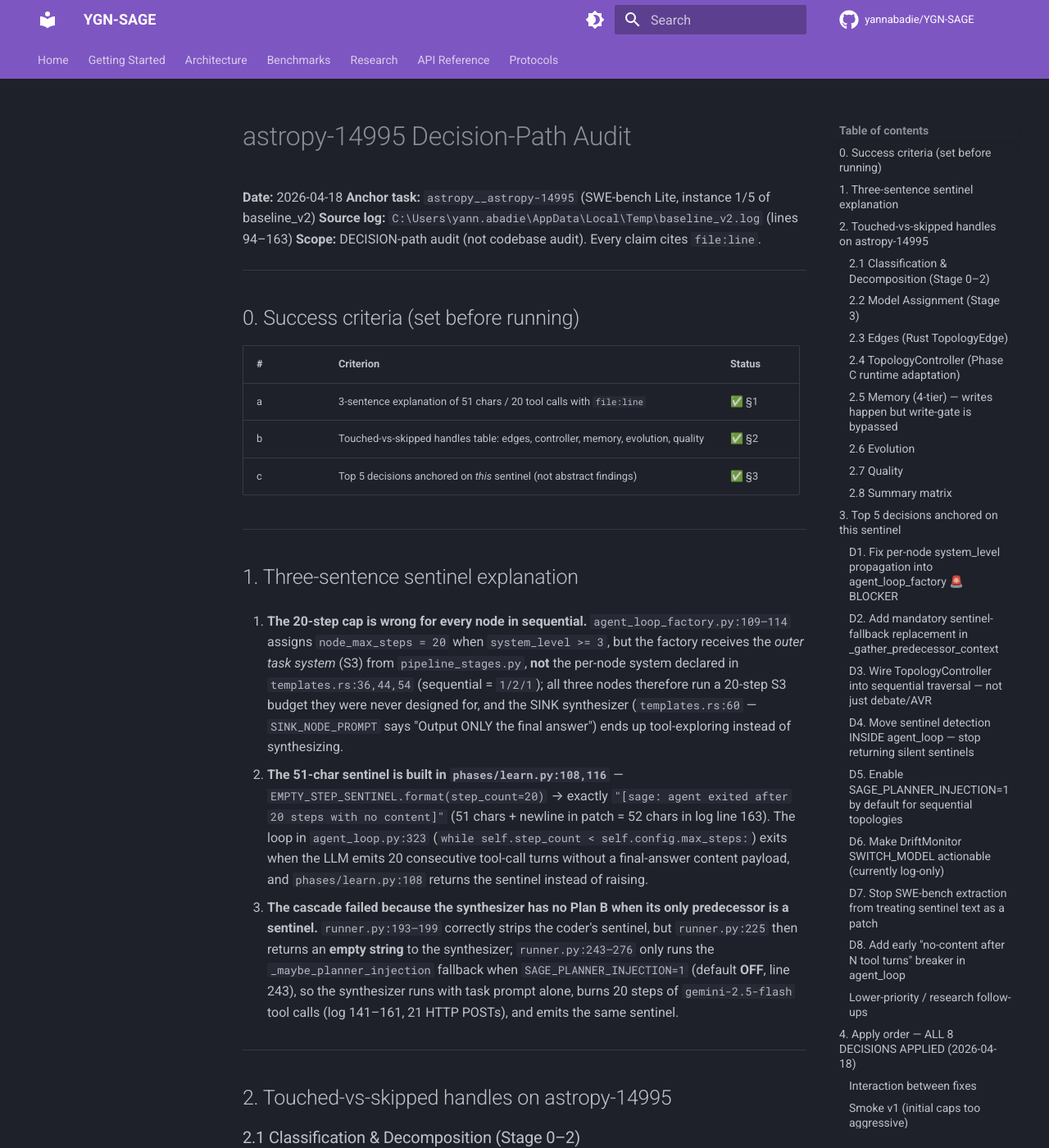
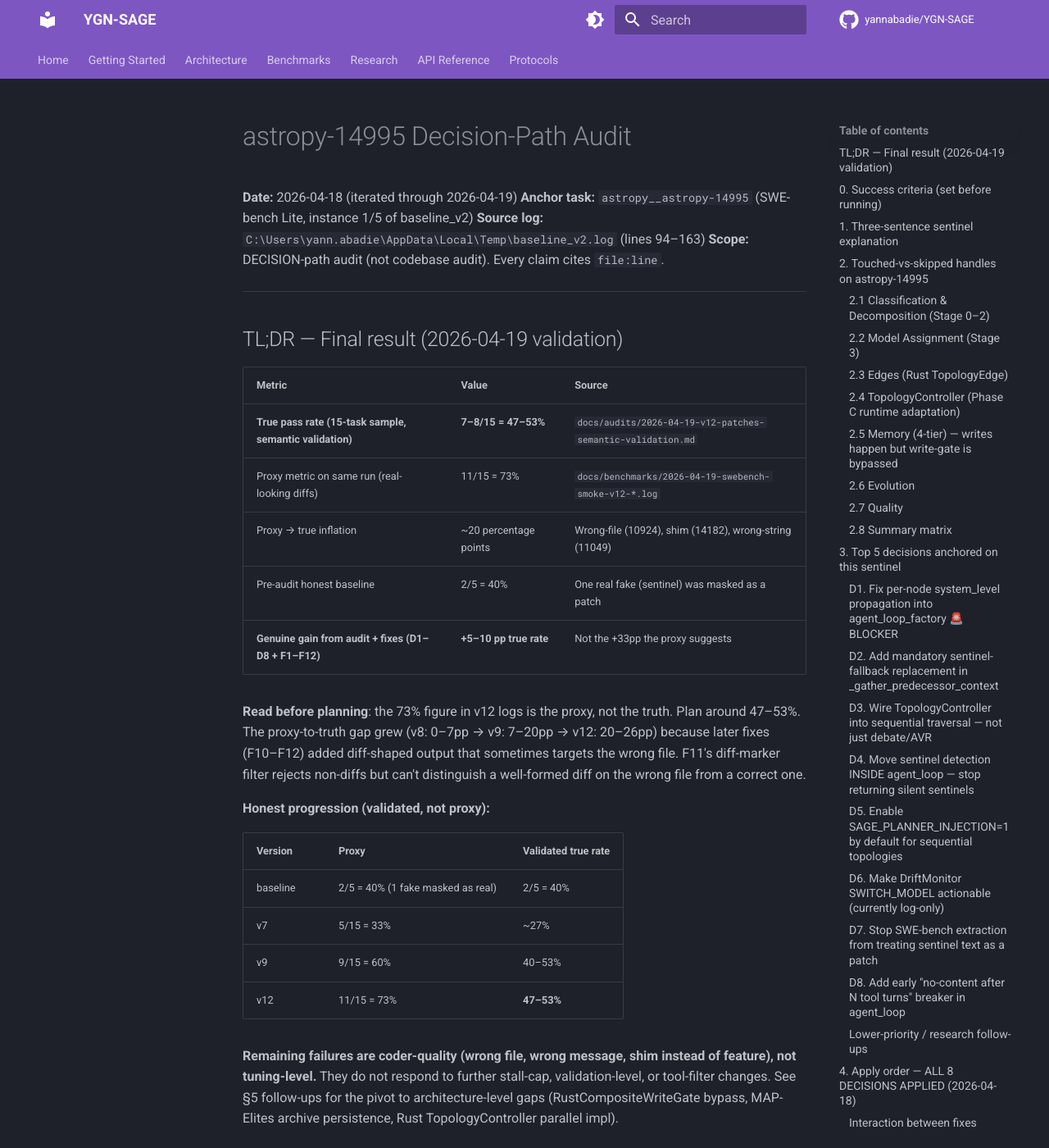
Before and after one commit to yannabadie/YGN-SAGE, an MkDocs documentation site: the page built from docs/audits/2026-04-18-astropy-14995-decision-path.md, in a window 1280 px wide and 1400 px high. Shown: the whole window at 82% size. Built offline with MkDocs 1.6.1 and Material for MkDocs 9.7.7, drawn with Linux system fonts in a browser that asks for light colours; comment, search, counter and statistics services are not loaded.

Commit message:
docs: audit TL;DR cites true 47-53% rate, not proxy 73%
Per advisor review of 2026-04-19 semantic validation: the audit doc
previously had the honest progression table buried in §6. Future readers
would plan around 73% and miss the ~20pp proxy-to-truth gap. Adds a
prominent TL;DR block with:

- True pass rate: 7-8/15 = 47-53% (semantic validation vs gold)
- Proxy: 11/15 = 73% (what the log shows)
- Genuine audit gain: +5-10pp true, not +33pp proxy suggests
- Remaining failures are coder-quality (wrong file, wrong message,
  shim-not-feature), not tunable parameters

Closes the SWE-Lite tuning loop; next pivot is architecture-level gaps
(RustCompositeWriteGate bypass, MAP-Elites archive, Rust parallel
controller).

Co-Authored-By: Claude Opus 4.7 (1M context) <noreply@anthropic.com>

```diff
--- a/docs/audits/2026-04-18-astropy-14995-decision-path.md
+++ b/docs/audits/2026-04-18-astropy-14995-decision-path.md
@@ -1,9 +1,43 @@
 # astropy-14995 Decision-Path Audit
 
-**Date:** 2026-04-18
+**Date:** 2026-04-18 (iterated through 2026-04-19)
 **Anchor task:** `astropy__astropy-14995` (SWE-bench Lite, instance 1/5 of baseline_v2)
 **Source log:** `C:\Users\yann.abadie\AppData\Local\Temp\baseline_v2.log` (lines 94–163)
 **Scope:** DECISION-path audit (not codebase audit). Every claim cites `file:line`.
+
+---
+
+## TL;DR — Final result (2026-04-19 validation)
+
+| Metric | Value | Source |
+|---|---|---|
+| **True pass rate (15-task sample, semantic validation)** | **7–8/15 = 47–53%** | `docs/audits/2026-04-19-v12-patches-semantic-validation.md` |
+| Proxy metric on same run (real-looking diffs) | 11/15 = 73% | `docs/benchmarks/2026-04-19-swebench-smoke-v12-*.log` |
+| Proxy → true inflation | ~20 percentage points | Wrong-file (10924), shim (14182), wrong-string (11049) |
+| Pre-audit honest baseline | 2/5 = 40% | One real fake (sentinel) was masked as a patch |
+| **Genuine gain from audit + fixes (D1–D8 + F1–F12)** | **+5–10 pp true rate** | Not the +33pp the proxy suggests |
+
+**Read before planning**: the 73% figure in v12 logs is the proxy, not the
+truth. Plan around 47–53%. The proxy-to-truth gap grew (v8: 0–7pp → v9:
+7–20pp → v12: 20–26pp) because later fixes (F10–F12) added diff-shaped
+output that sometimes targets the wrong file. F11's diff-marker filter
+rejects non-diffs but can't distinguish a well-formed diff on the wrong
+file from a correct one.
+
+**Honest progression (validated, not proxy):**
+
+| Version | Proxy | Validated true rate |
+|---|---|---|
+| baseline | 2/5 = 40% (1 fake masked as real) | 2/5 = 40% |
+| v7 | 5/15 = 33% | ~27% |
+| v9 | 9/15 = 60% | 40–53% |
+| v12 | 11/15 = 73% | **47–53%** |
+
+**Remaining failures are coder-quality (wrong file, wrong message, shim
+instead of feature), not tuning-level.** They do not respond to further
+stall-cap, validation-level, or tool-filter changes. See §5 follow-ups
+for the pivot to architecture-level gaps (RustCompositeWriteGate bypass,
+MAP-Elites archive persistence, Rust TopologyController parallel impl).
 
 ---
 
```
